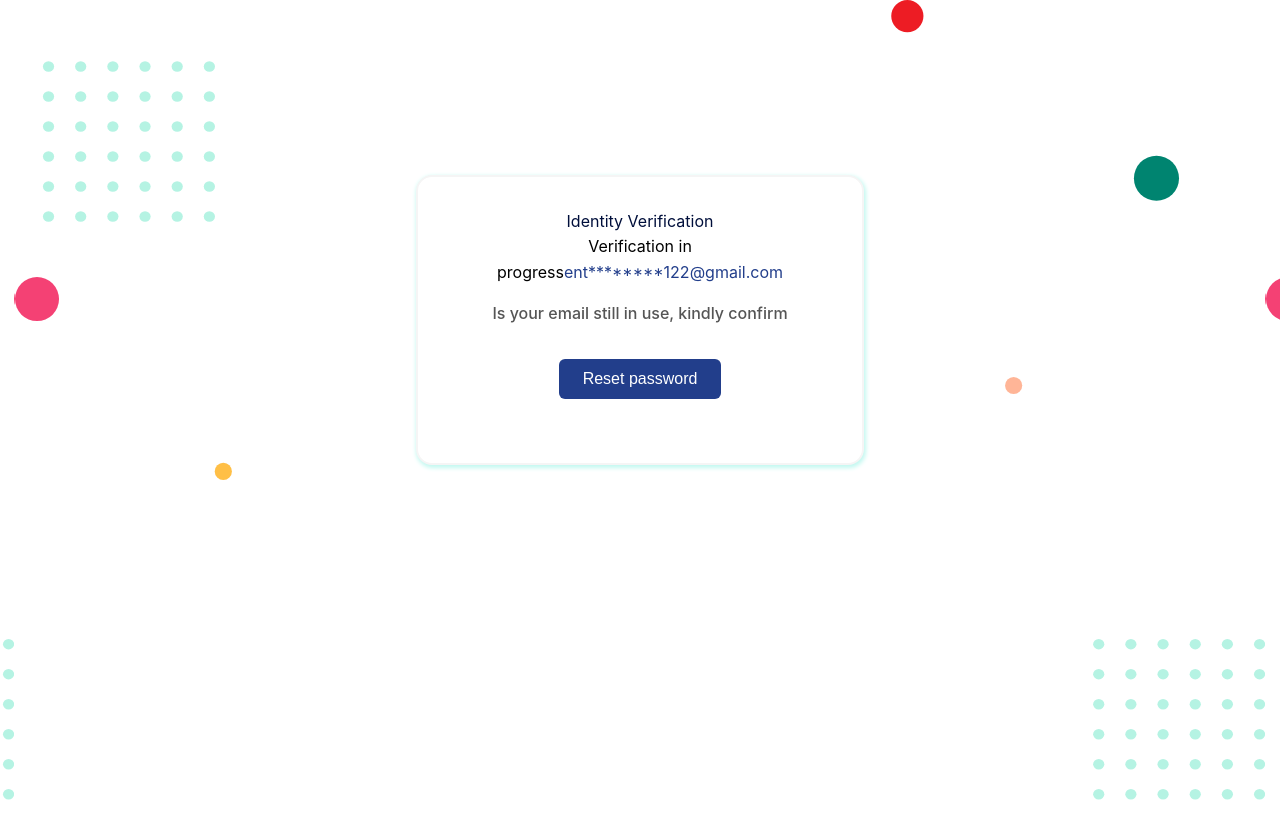
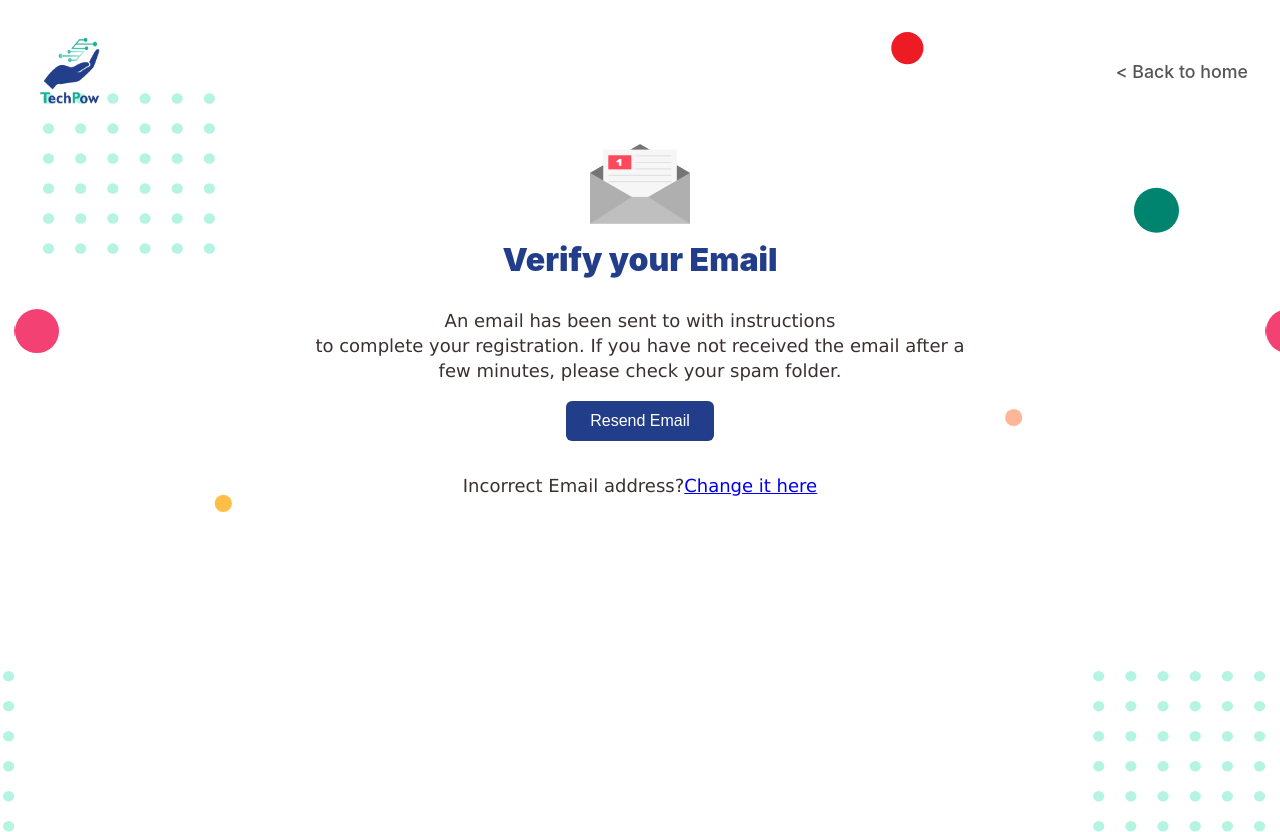
Before and after one commit to Women-Techsters-Fellowship-2021/Group1-FinalProject-TechPow-FrontEnd, a React (Create React App) app: page /EmailVerification in a window 1280 px wide. Before the commit the page ends 800 px from the top, so only its background shows below. Built offline with nearby package versions, Linux system fonts and the light colour scheme.

Commit message:
Email Integration

```diff
--- a/src/components/AppStateProvider.jsx
+++ b/src/components/AppStateProvider.jsx
@@ -6,6 +6,7 @@ export const AppContext = createContext();
 
 const initialState = {
     isLoggedIn: false,
+    userFirstName: null,
     userId: null,
     userEmail: null,
     Token: null,
@@ -41,6 +42,7 @@ function reducer(state, action) {
         saveState.isLoggedIn = false;
         saveState.userId = action.payload.userId;
         saveState.userEmail = action.payload.userEmail;
+        saveState.userFirstName = action.payload.userFirstName;
         saveState.userRole = action.payload.userRole;
     }
 
--- a/src/pages/DoneeApplicationForm/Verification.jsx
+++ b/src/pages/DoneeApplicationForm/Verification.jsx
@@ -17,7 +17,7 @@ function Verification() {
     let imageselectLetter = "";
     let imageselectID = "";
 
-    const { state: { applicationForm, userId, completedTabs, imageSelectedID, imageSelectedLetter, imageSelectedPass, Token }, dispatch } = useContext(AppContext);
+    const { state: { userEmail, userFirstName, applicationForm, userId, completedTabs, imageSelectedID, imageSelectedLetter, imageSelectedPass, Token }, dispatch } = useContext(AppContext);
 
     const ImageSelectorHandler = (e) => {
         imageselectPass = e.target.files[0];
@@ -153,6 +153,23 @@ function Verification() {
                     }
                 });
         });
+        const newEmail = {
+            toEmail: userEmail,
+            subject: "TechPow Application Notification",
+            body: "Dear " + userFirstName + ". Thank you for completing your application. Our Team will review your application and will let you know about the result within approximately 20 days"
+        }
+        //Calling api for email
+        Axios.post('https://localhost:44326/api/v1/Email/SendEmail',
+            newEmail)
+            .then(result => {
+                console.log(result);
+                if (result.status === 200) {
+                    toast.success("Email has been resent!");
+                }
+                return false;
+            }
+            );
+
     }
 
     // Handler for Image selection  for upload
--- a/src/pages/DoneeApplicationForm/index.jsx
+++ b/src/pages/DoneeApplicationForm/index.jsx
@@ -1,10 +1,10 @@
 import React from 'react';
 import { useContext } from 'react';
-import { useForm } from 'react-hook-form';
+//import { useForm } from 'react-hook-form';
 import { useHistory } from 'react-router-dom';
 import { AppContext } from '../../components/AppStateProvider';
 import { toast } from 'react-toastify';
-import axios from 'axios';
+//import axios from 'axios';
 import DefaultLayout from '../../components/Layout/DefaultLayout';
 import TabNav from '../../components/TabNav';
 // import Sidebar from '../../components/Sidebar';
--- a/src/pages/EmailVerification/index.jsx
+++ b/src/pages/EmailVerification/index.jsx
@@ -1,26 +1,72 @@
 import React from 'react';
+import { useContext } from 'react';
+import emailIcon from '../../resources/images/email-verification.jpg';
+import TechPow_logo from '../../resources/Logos/TechPow Logo.png';
+import { Link } from 'react-router-dom';
+import axios from 'axios';
+import { AppContext } from '../../components/AppStateProvider';
 //importing the styles
-//import './styles.css';
+import './style.css';
+import { toast } from 'react-toastify';
 
 function EmailVerification() {
+    const { state: { userEmail, userFirstName } } = useContext(AppContext);
+
+    const ResendEmail = () => {
+
+        const newEmail = {
+            toEmail: userEmail,
+            subject: "TechPow Registration Notification",
+            body: "Dear " + userFirstName + ". Thank you for completing you application on TechPow. Please click on the link below to login and complete your application."
+        }
+        //Calling api for email
+        axios.post('https://localhost:44326/api/v1/Email/SendEmail',
+            newEmail)
+            .then(result => {
+                console.log(result);
+                if (result.status === 200) {
+                    toast.success("Email has been resent!");
+                }
+                return false;
+            }
+            );
+
+    }
     return (
         <div className="bg-pattern">
-            <div className="center-form">
-                <div className="form-container container-padding">
-                    <hi className="fg-text">Identity Verification</hi>
-                    <p>Verification in progress<span className="blue-text">ent********122@gmail.com</span> </p>
-                    <form method="Post">
-                        <label htmlFor="mail">Is your email still in use, kindly confirm</label>
-                        <button type="submit" className="btn-primary reset">Reset password</button>
+            <div className="verificationpage-header">
+                <div>
+                    <Link to="/">
+                        <img src={TechPow_logo} alt="TechPow Logo" className="head-logo" />
+                    </Link>
+                </div>
+                <div className="back-link">
+                    <a href="/LandingPage"> &lt; Back to home</a>
+                </div>
+            </div>
+            <div className="verification-container">
+                <div className="ver-img-div">
+                    <img className="email-img" src={emailIcon} alt="" />
+                </div>
+                <div>
+                    <h4 className="center-text">Verify your Email</h4>
+                </div>
+                <div>
+                    <p className="ver-text">
+                        <span>An email has been sent to <strong>{userEmail}</strong> with instructions <br /> to complete your registration. If you have not received the email after a <br />few minutes, please check your spam folder.
+                        </span></p>
+                </div>
+                <div className="resend-btn">
+                    <button className="btn btn-primary" onClick={ResendEmail}>Resend Email </button>
+                </div>
+                <div className="incorrectemail-div">
+                    <p className="ver-text">Incorrect Email address? <Link to="" > Change it here</Link></p>
+                </div>
 
-                    </form>
-
-
-                </div>
 
             </div>
 
-        </div>
+        </div >
 
     );
 }
--- a/src/pages/EmailVerification/style.css
+++ b/src/pages/EmailVerification/style.css
@@ -1,3 +1,39 @@
 .blue-text {
     color: var(--clr-primary-100);
 }
+
+.verification-container{
+    display: flex;
+    flex-direction: column;
+    align-items: center ;
+    justify-content: center;
+}
+
+
+.email-img {
+    width: 100px;
+    height: 100px;
+    padding-bottom: 20px;
+}
+
+.ver-text {
+font-family:Verdana, Geneva, Tahoma, sans-serif;
+font-size: 18px;
+line-height: 25px;
+display: flex;
+align-items: center;
+text-align: center;
+color: #3B3030;
+text-decoration: none;
+}
+
+.verificationpage-header{
+    margin : 2rem;
+    display: flex;
+      align-items: center;
+    justify-content: space-between;
+}
+
+.incorrectemail-div {
+    padding-top: 2rem;
+}
--- /dev/null
+++ b/src/pages/Identity Verification/style.css
@@ -0,0 +1,3 @@
+.blue-text {
+    color: var(--clr-primary-100);
+}
--- a/src/pages/SignUp/index.jsx
+++ b/src/pages/SignUp/index.jsx
@@ -87,10 +87,11 @@ export default function Signup() {
                         payload: {
                             userId: newUser.userId,
                             userEmail: newUser.email,
+                            userFirstName: newUser.firstName,
                             userRole: newUser.typeofuser,
                         },
                     })
-                    history.push('Login');
+                    history.push('/EmailVerification');
                     return true;
                 }
                 for (let index = 0; index < result.data.errors.length; index++) {
@@ -104,7 +105,26 @@ export default function Signup() {
                 }
             })
 
+
+        const newEmail = {
+            toEmail: newUser.email,
+            subject: "TechPow Registration Notification",
+            body: "Dear " + newUser.firstName + ". Thank you for completing your registration on TechPow. Please click on the link below to login and complete your application."
+        }
+        //Calling api for email
+        axios.post('https://localhost:44326/api/v1/Email/SendEmail',
+            newEmail)
+            .then(result => {
+                console.log(result);
+                if (result.data.success) {
+                    return true;
+                }
+                return false;
+            }
+            );
     };
+
+
 
 
 
```
Also changed, not shown: src/pages/Identity Verification/index.jsx (added, +27 -0 lines), src/resources/icons/email-verification.svg, src/resources/images/email-verification.jpg (added).
